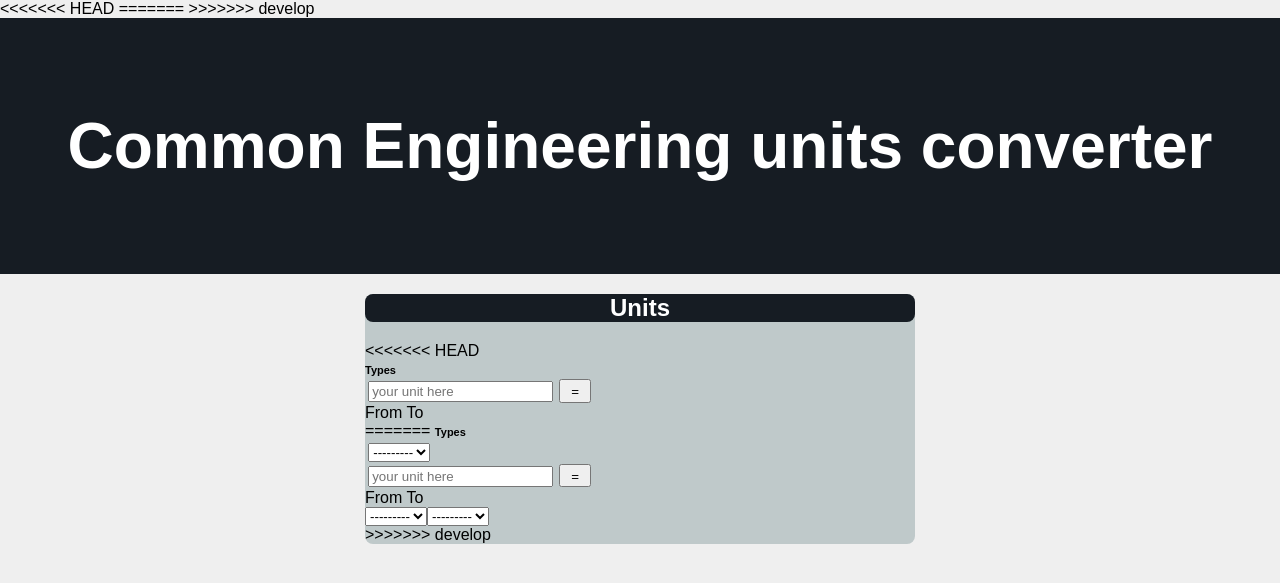
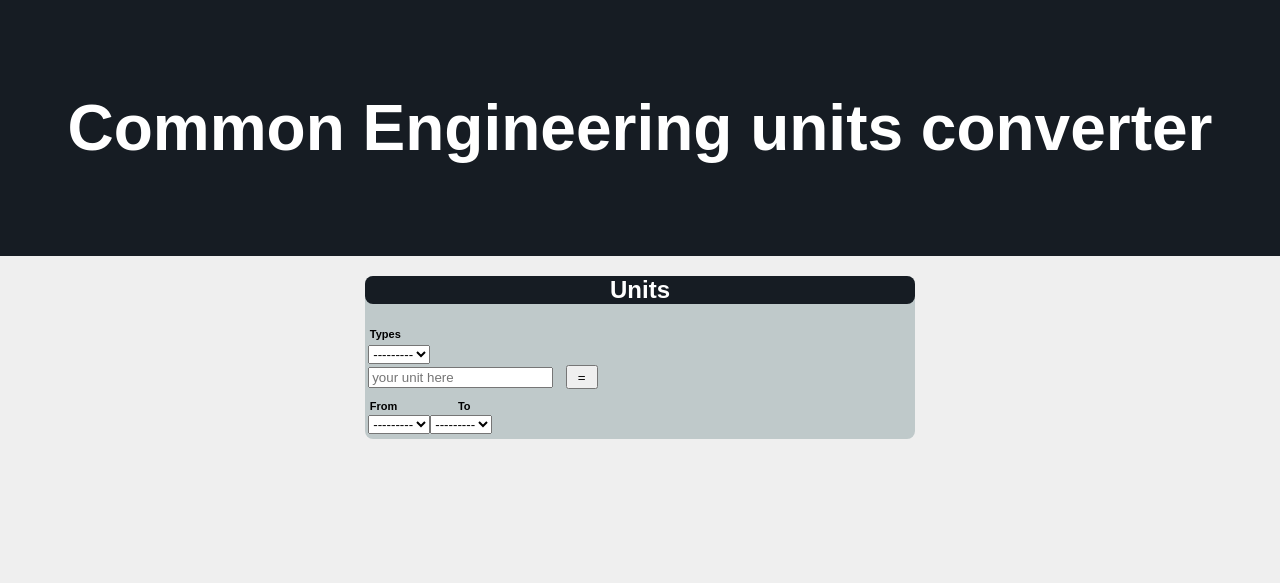
Before and after one commit to scardenasb/converter, a Django app: page / in a window 1280 px wide. Shown: the top 583 px of the page. Run offline with Django 4.2, Linux system fonts and the light colour scheme; data that the repository does not hold is empty.

Commit message:
solve-html-broken

```diff
--- a/assets/css/style.css
+++ b/assets/css/style.css
@@ -79,7 +79,7 @@ button {
 .from-to-titles {
   font-weight: bold;
   font-size: 11px;
-  margin: 0.4rem 0 0.3rem 0.3rem;
+  margin: 0.6rem 0 0.2rem 0.3rem;
 }
 
 #from {
--- a/converter/templates/converter/index.html
+++ b/converter/templates/converter/index.html
@@ -2,11 +2,7 @@
 <html lang="en">
   <head>
     {% load static %}
-<<<<<<< HEAD
-    <link rel="shortcut icon" type="x-icon" href="{% static 'images/page_ico.ico' %}"/>
-=======
     <link rel="icon" type="image/png" href="{% static 'images/convert.png' %}"/>
->>>>>>> develop
     <meta charset="UTF-8">
     <meta name="viewport" content="width=device-width, initial-scale=1.0"/>
     <title>Converter APP</title>
@@ -20,24 +16,6 @@
       <div class="converter-title">
         <h1 id="converter-title">Units</h1>
       </div>
-<<<<<<< HEAD
-      <form action="" method="POST">
-        {% csrf_token %}
-        <span id="types-title">Types</span>
-        <div >
-          {{form.types}}
-        </div>
-          <div>
-            <span id="from-unit">{{ form.from_unit}}</span>
-            <button type="submit" value="="/>=</button>
-            <span id="to-unit">{{to_unit}}</span>
-          </div>
-          <div class="from-to">
-            <span id="from">From</span>
-            <span id="to">To</span>
-          </div>
-          <div id="form-control-types">{{form.unit_types_from}}{{form.unit_types_to}}</div>
-=======
       <form action='' id='converterForm' method='POST' data-units-url='{% url 'ajax_load_units' %}'>
         {% csrf_token %}
         <span id="types-title">Types</span>
@@ -72,7 +50,6 @@
                   });
               });
           </script>
->>>>>>> develop
       </form>
     </section>
   </body>
--- a/static/css/style.css
+++ b/static/css/style.css
@@ -47,19 +47,6 @@ header h1 {
 
 #types-title {
   font-size: 11px;
-<<<<<<< HEAD
-  margin: 0 0 0 0.6rem;
-  font-weight: bold;
-}
-
-.types{
-  margin: 0.2rem 1rem 0 0.6rem;
-  padding: 0 2rem 0 0;
-}
-
-.from-unit{
-  padding: 0.2rem 0 0.1rem 0;
-=======
   margin: 0 0 0 0.3rem;
   font-weight: bold;
 }
@@ -71,7 +58,6 @@ header h1 {
 
 #from-unit{
   padding: 0.2rem 0 0.1rem 0.2rem;
->>>>>>> develop
   margin: 0.9rem 0.3rem 0.5rem 0.6rem;
 }
 
@@ -81,40 +67,23 @@ button {
   width: 2rem;
 }
 
-<<<<<<< HEAD
-.form-control-types {
-  margin: 0 1rem 0.5rem 0.6rem;
-  padding: 0 1rem 0 0;
-=======
 #form-control-units {
   margin: 0 1rem 0.2rem 0.2rem;
   padding: 0 1rem 0.3rem 0;
->>>>>>> develop
 }
 
 #from-unit{
   margin: 0 0.4rem 0 0;
 }
 
-<<<<<<< HEAD
-.from-to {
-  font-weight: bold;
-  font-size: 11px;
-  margin: 0.4rem 0 0.3rem 0.6rem;
-}
-
-#from {
-  padding: 0 6.2rem 0 0;
-=======
 .from-to-titles {
   font-weight: bold;
   font-size: 11px;
-  margin: 0.4rem 0 0.3rem 0.3rem;
+  margin: 0.6rem 0 0.2rem 0.3rem;
 }
 
 #from {
   padding: 0 3.6rem 0 0;
->>>>>>> develop
 }
 
 #to-unit{
@@ -123,12 +92,9 @@ button {
   padding: 0.5rem;
 }
 
-<<<<<<< HEAD
-=======
 /* TODO: To delete spinners in FloatField (is this the correct way?) */
 input::-webkit-outer-spin-button,
 input::-webkit-inner-spin-button {
   -webkit-appearance: none;
   margin: 0;
 }
->>>>>>> develop
```
Also changed, not shown: assets/staticfiles.json (+1 -1 lines), config/settings.py (+14 -11 lines), converter/migrations/0001_initial.py (added), converter/migrations/__init__.py (added), db.sqlite3 (added), 1 other file.
